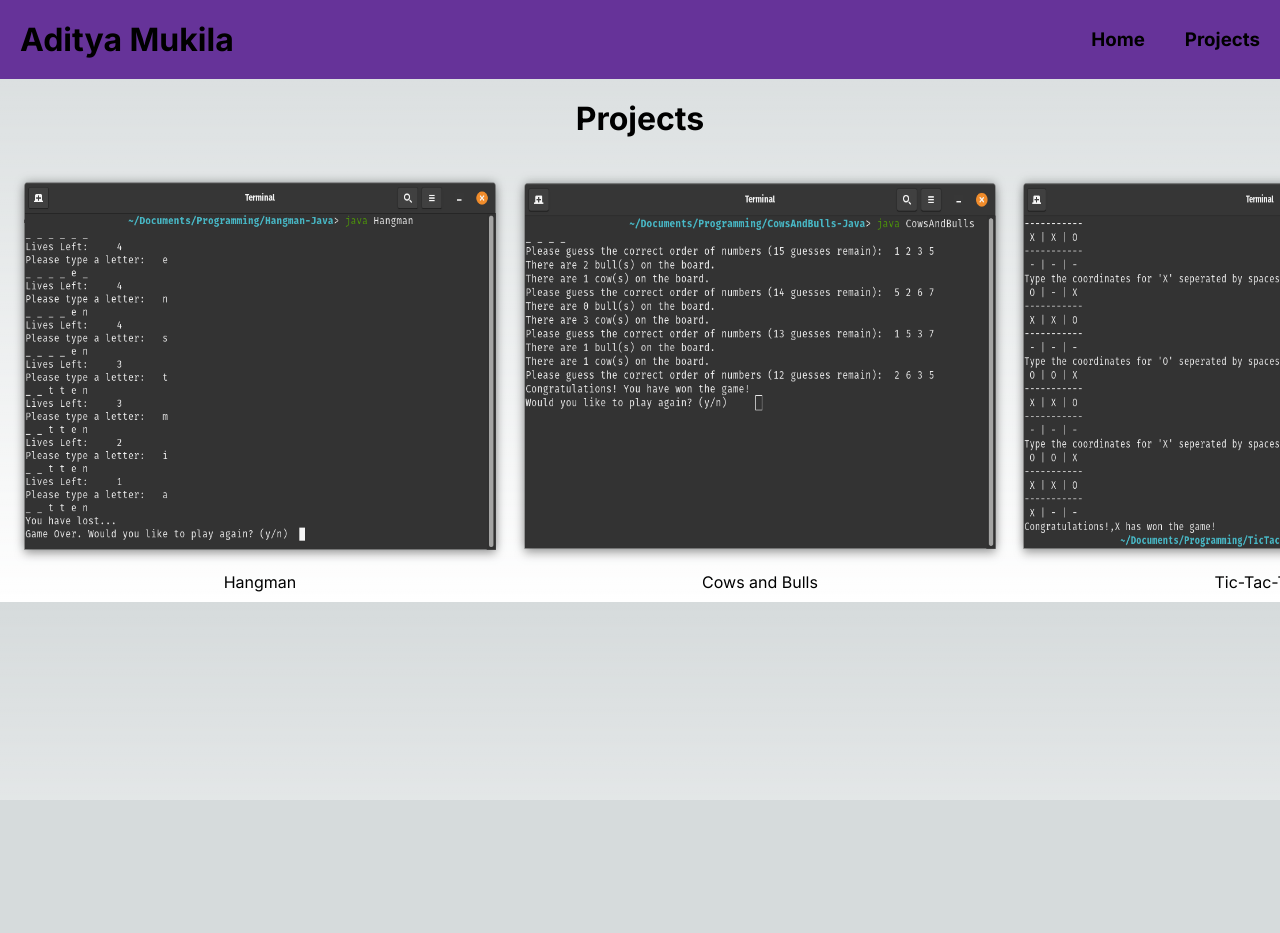
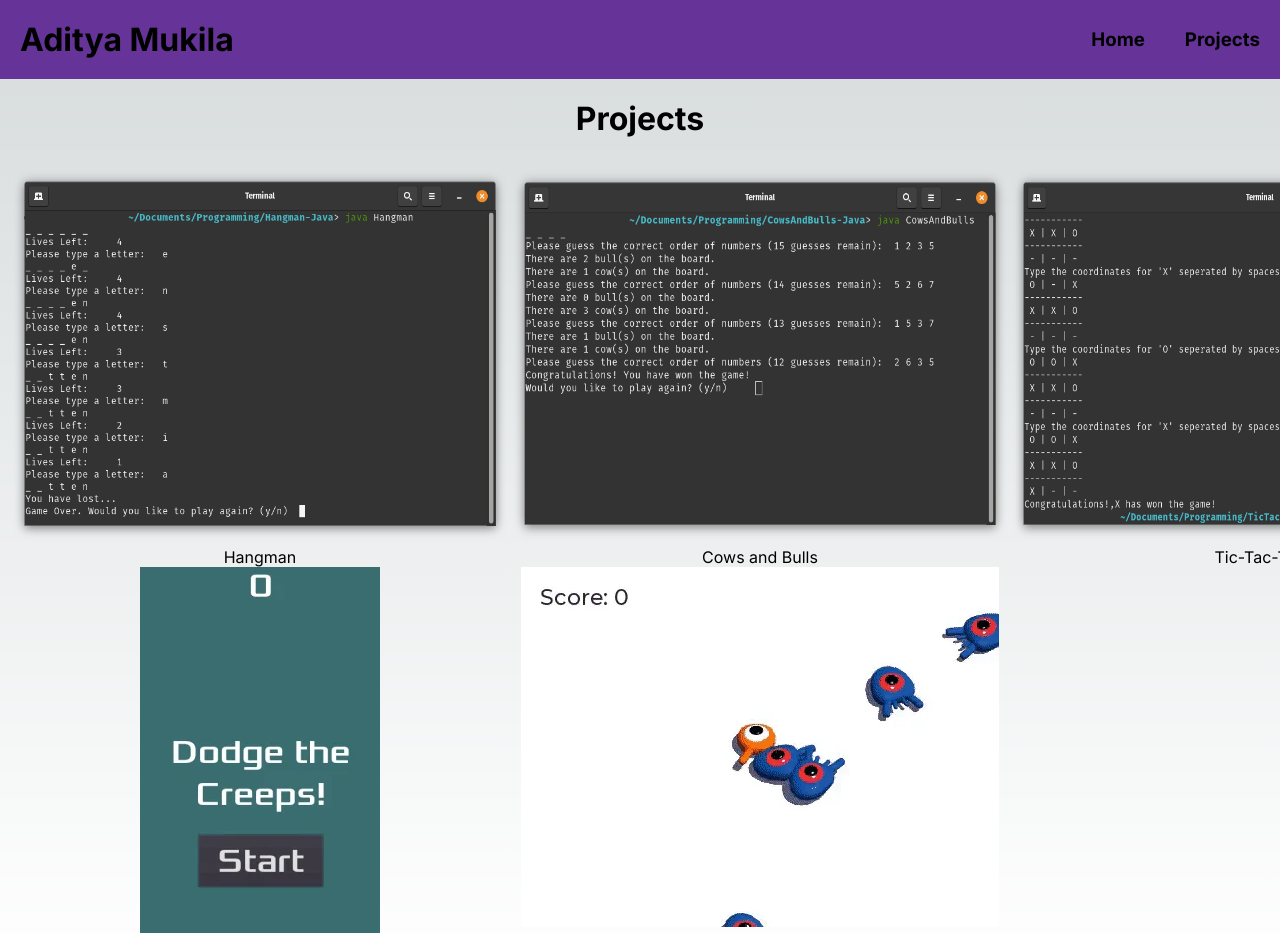
Before and after one commit to ZephyrIO/Portfolio, a Next.js app: page /project in a window 1280 px wide. Shown: the top 933 px of the page. Before the commit the page ends 800 px from the top, so only its background shows below. Built offline with nearby package versions, Linux system fonts and the light colour scheme.

Commit message:
feat: :sparkles: finished project list
Added Dodge and Squash to the Project List

```diff
--- a/src/components/ProjectList.js
+++ b/src/components/ProjectList.js
@@ -2,6 +2,8 @@ import Image from "next/image";
 import hangman from '../../public/assets/Hangman.png';
 import cnb from '../../public/assets/CowsandBulls.png';
 import ttt from '../../public/assets/TicTacToe.png';
+import dodge from '../../public/assets/DodgetheCreeps.webp';
+import squash from '../../public/assets/SquashtheCreeps.webp';
 
 import './ProjectList.css';
 
@@ -11,23 +13,37 @@ export default function ProjectList ()
         <div className="grid">
             <div>
                 <a href="https://github.com/ZephyrIO/Hangman-Java">
-                    <Image src={hangman} alt="Hangman Game in the Terminal" width={500} height={400} />
+                    <Image src={hangman} alt="Hangman Game in the Terminal" width={500} height={375} />
                     <br />
                     Hangman
                 </a>
             </div>
             <div>
                 <a href="https://github.com/ZephyrIO/CowsAndBulls-Java">
-                    <Image src={cnb} alt="Cows and Bulls (Wordle with Numbers) in the Terminal" width={500} height={400} />
+                    <Image src={cnb} alt="Cows and Bulls (Wordle with Numbers) in the Terminal" width={500} height={375} />
                     <br />
                     Cows and Bulls
                 </a>
             </div>
             <div>
                 <a href="https://github.com/ZephyrIO/TicTacToe-Java">
-                    <Image src={ttt} alt="Tic-Tac-Toe in the Terminal" width={500} height={400} />
+                    <Image src={ttt} alt="Tic-Tac-Toe in the Terminal" width={500} height={375} />
                     <br />
                     Tic-Tac-Toe
+                </a>
+            </div>
+            <div>
+                <a href="https://github.com/ZephyrIO/Dodge-the-Creeps">
+                    <Image src={dodge} alt="Dodge the Creeps Demo Game from Godot Docs" />
+                    <br />
+                    Dodge the Creeps
+                </a>
+            </div>
+            <div>
+                <a href="https://github.com/ZephyrIO/Squash-the-Creeps">
+                    <Image src={squash} alt="Squash the Creeps Demo Game from Godot Docs" />
+                    <br />
+                    Squash the Creeps
                 </a>
             </div>
         </div>
```
Also changed, not shown: public/assets/DodgetheCreeps.webp (added), public/assets/SquashtheCreeps.webp (added).
